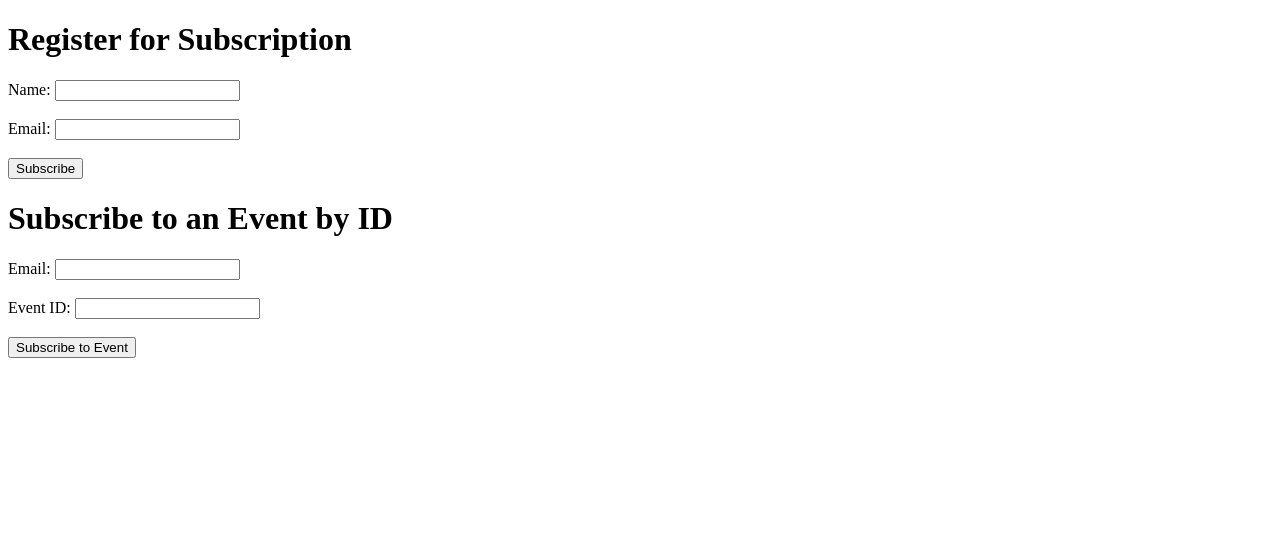
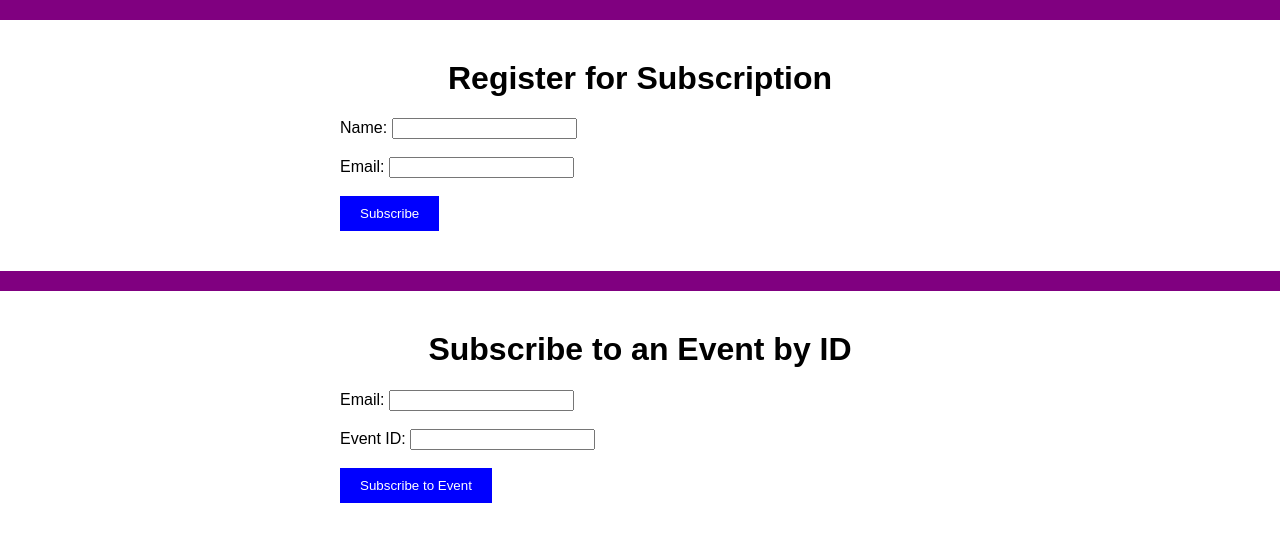
Before and after one commit to sdklntri/coen-6311-summer-2024-demo, a Flask app: page / in a window 1280 px wide. Shown: the top 542 px of the page. Run offline with Flask 3, Linux system fonts and the light colour scheme.

Commit message:
Update index.html

```diff
--- a/Assignment2/templates/index.html
+++ b/Assignment2/templates/index.html
@@ -4,6 +4,49 @@
     <meta charset="UTF-8">
     <meta name="viewport" content="width=device-width, initial-scale=1.0">
     <title>Event Subscription</title>
+    <style>
+        /* Purple strip at the top and between forms */
+        .top-strip, .between-strip {
+            background-color: purple;
+            height: 20px;
+            width: 100%;
+            position: relative;
+            margin-bottom: 20px;
+        }
+
+        /* Blue buttons */
+        button {
+            background-color: blue;
+            color: white;
+            border: none;
+            padding: 10px 20px;
+            cursor: pointer;
+        }
+
+        button:hover {
+            background-color: darkblue;
+        }
+
+        /* Centering and spacing */
+        body {
+            font-family: Arial, sans-serif;
+            margin: 0;
+            padding: 0;
+            display: flex;
+            flex-direction: column;
+            align-items: center;
+        }
+
+        h1 {
+            margin-top: 20px;
+        }
+
+        form {
+            margin-bottom: 40px;
+            width: 100%; /* Ensure form takes full width */
+            max-width: 600px; /* Optional: Set a max-width */
+        }
+    </style>
     <script>
         async function subscribe(event) {
             event.preventDefault();
@@ -41,7 +84,10 @@
     </script>
 </head>
 <body>
-    <h1>Register for Subscription </h1>
+    <!-- Top Purple Strip -->
+    <div class="top-strip"></div>
+
+    <h1>Register for Subscription</h1>
     <form onsubmit="subscribe(event)">
         <label for="name">Name:</label>
         <input type="text" id="name" name="name" required><br><br>
@@ -49,6 +95,9 @@
         <input type="email" id="email" name="email" required><br><br>
         <button type="submit">Subscribe</button>
     </form>
+
+    <!-- Strip Between Forms -->
+    <div class="between-strip"></div>
 
     <h1>Subscribe to an Event by ID</h1>
     <form onsubmit="subscribeToEvent(event)">
```
